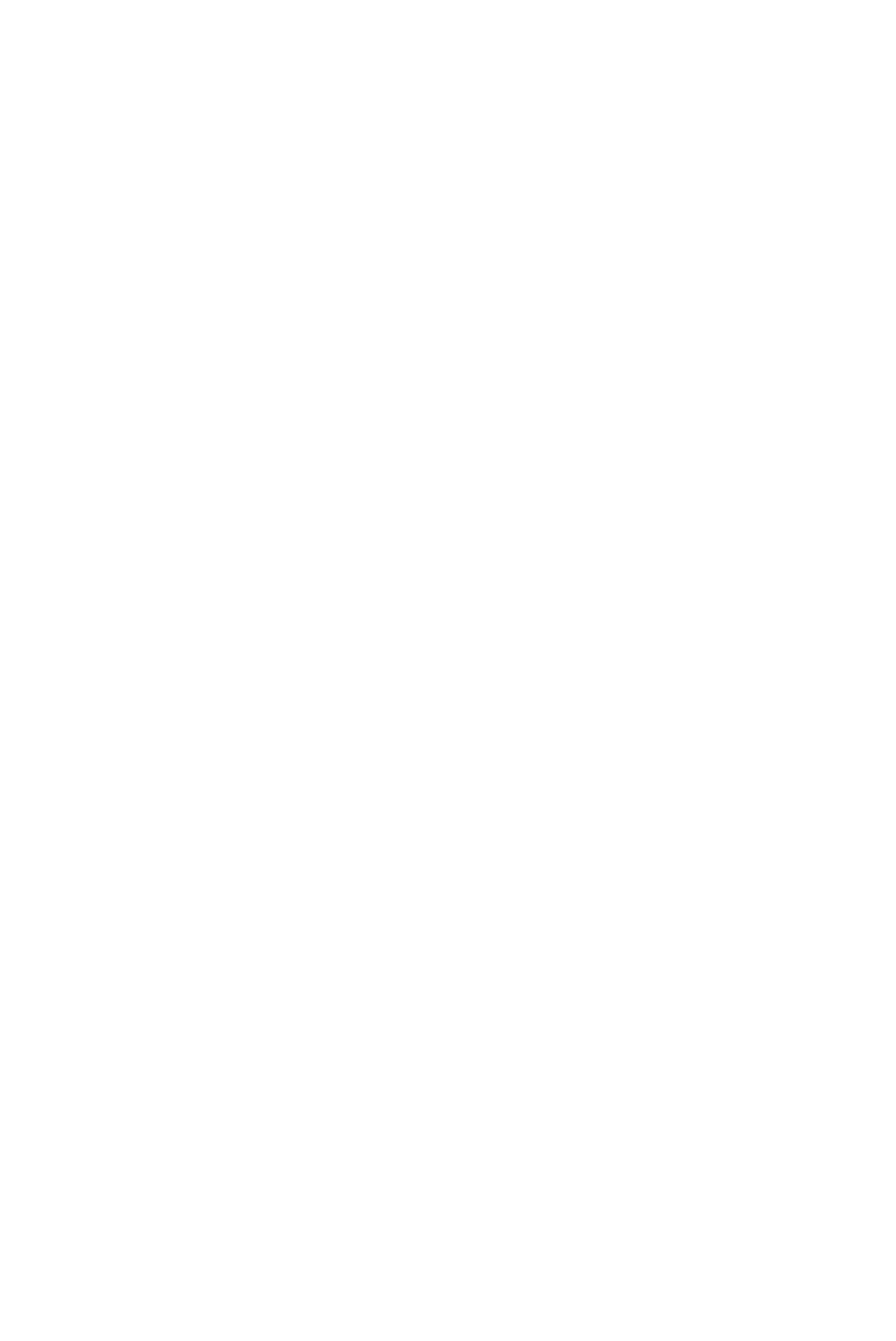
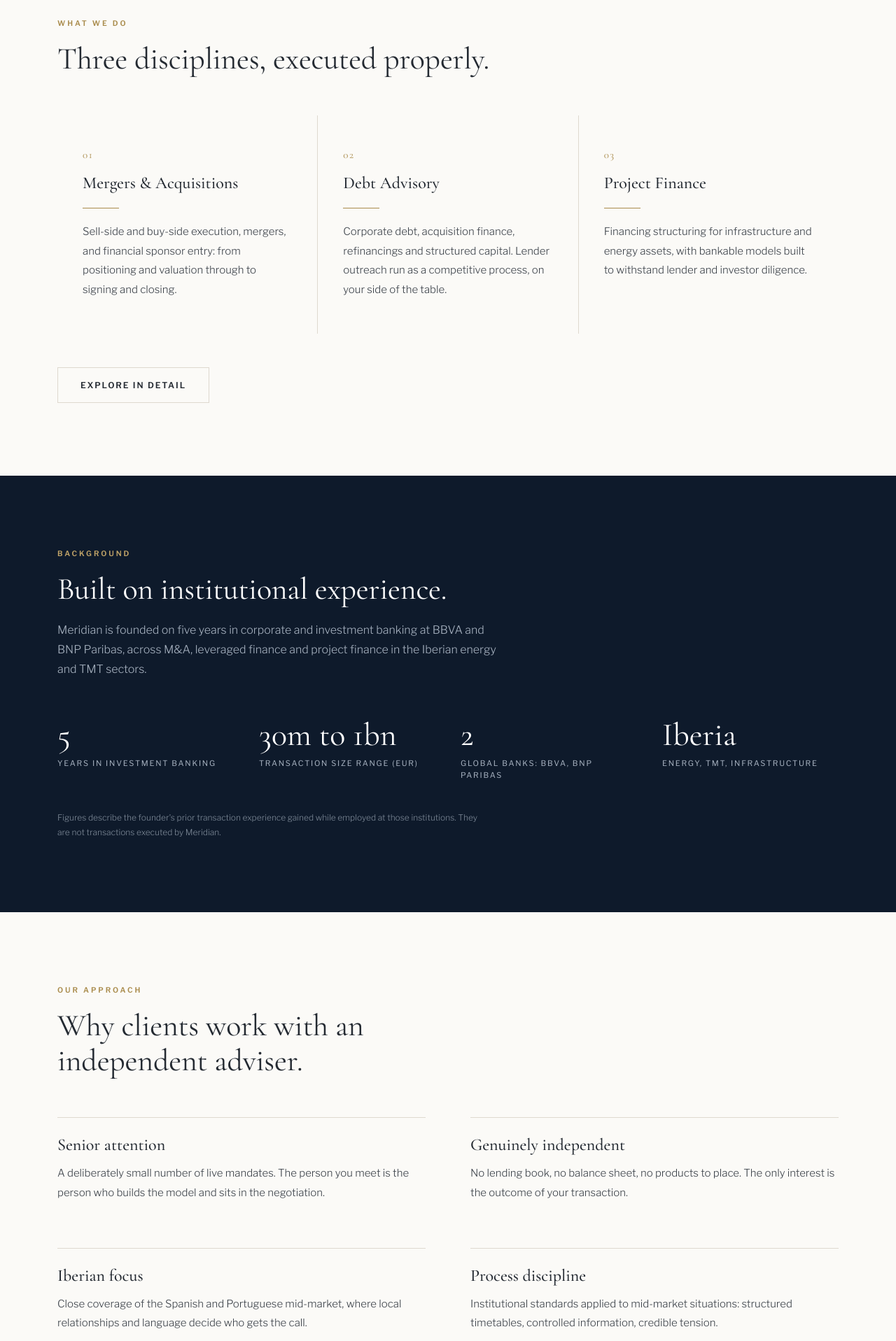
Before and after one commit to arosmuno/Meridian, a Next.js app: page / in a window 1280 px wide. Before the commit this address had no page. Shown: the part 880-2797 px from the top of the page at 70% size. Before the commit the page ends 800 px from the top, so only its background shows below. Built offline with nearby package versions, Linux system fonts and the light colour scheme.

Commit message:
Add main page layout and content for Meridian Capital
This file contains the main page layout and content for the Meridian Capital Markets website, including sections for services, approach, market intelligence, and contact information.

```diff
--- /dev/null
+++ b/pages/index.js
@@ -0,0 +1,157 @@
+import Head from 'next/head';
+import Link from 'next/link';
+import Layout from '../components/Layout';
+
+const SERVICES = [
+  { n: '01', t: 'Mergers & Acquisitions', d: 'Sell-side and buy-side execution, mergers, and financial sponsor entry: from positioning and valuation through to signing and closing.' },
+  { n: '02', t: 'Debt Advisory', d: 'Corporate debt, acquisition finance, refinancings and structured capital. Lender outreach run as a competitive process, on your side of the table.' },
+  { n: '03', t: 'Project Finance', d: 'Financing structuring for infrastructure and energy assets, with bankable models built to withstand lender and investor diligence.' },
+];
+
+const PILLARS = [
+  { t: 'Senior attention', d: 'A deliberately small number of live mandates. The person you meet is the person who builds the model and sits in the negotiation.' },
+  { t: 'Genuinely independent', d: 'No lending book, no balance sheet, no products to place. The only interest is the outcome of your transaction.' },
+  { t: 'Iberian focus', d: 'Close coverage of the Spanish and Portuguese mid-market, where local relationships and language decide who gets the call.' },
+  { t: 'Process discipline', d: 'Institutional standards applied to mid-market situations: structured timetables, controlled information, credible tension.' },
+];
+
+export default function Home() {
+  return (
+    <>
+      <Head>
+        <title>Meridian Capital Markets &mdash; M&amp;A, Debt Advisory &amp; Project Finance</title>
+        <meta name="description" content="Independent M&A, debt advisory and project finance for companies, shareholders and financial sponsors across Iberia." />
+        <link rel="canonical" href="https://www.meridiancapmarkets.com/" />
+      </Head>
+      <Layout>
+        <section className="hero">
+          <div className="wrap">
+            <div className="eyebrow on-dark">Independent Corporate Finance</div>
+            <h1 className="display" style={{ marginTop: 22 }}>Advice that is only ever on your side of the table.</h1>
+            <p className="lead on-dark hero-sub">
+              Meridian advises companies, shareholders and financial sponsors on mergers and acquisitions,
+              debt advisory and project finance across the Iberian mid-market.
+            </p>
+            <div style={{ marginTop: 42, display: 'flex', gap: 14, flexWrap: 'wrap' }}>
+              <Link href="/contact" className="btn btn-solid">Start a conversation</Link>
+              <Link href="/services" className="btn btn-ghost on-dark">Our services</Link>
+            </div>
+          </div>
+        </section>
+
+        <section className="sec">
+          <div className="wrap">
+            <div className="sec-head">
+              <div className="eyebrow">What we do</div>
+              <h2 className="h2" style={{ marginTop: 16 }}>Three disciplines, executed properly.</h2>
+            </div>
+            <div className="g3">
+              {SERVICES.map((s) => (
+                <div key={s.n}>
+                  <div className="svc-i">{s.n}</div>
+                  <h3 className="h3" style={{ marginTop: 14 }}>{s.t}</h3>
+                  <hr className="rule" style={{ margin: '20px 0' }} />
+                  <p className="body" style={{ fontSize: 15 }}>{s.d}</p>
+                </div>
+              ))}
+            </div>
+            <div style={{ marginTop: 48 }}>
+              <Link href="/services" className="btn btn-ghost">Explore in detail</Link>
+            </div>
+          </div>
+        </section>
+
+        <section className="sec dark">
+          <div className="wrap">
+            <div className="sec-head">
+              <div className="eyebrow on-dark">Background</div>
+              <h2 className="h2" style={{ marginTop: 16, color: '#fff' }}>Built on institutional experience.</h2>
+              <p className="lead on-dark" style={{ marginTop: 20, fontSize: 16 }}>
+                Meridian is founded on five years in corporate and investment banking at BBVA and BNP Paribas,
+                across M&amp;A, leveraged finance and project finance in the Iberian energy and TMT sectors.
+              </p>
+            </div>
+            <div className="g4">
+              {[
+                { k: '5', v: 'Years in investment banking' },
+                { k: '30m to 1bn', v: 'Transaction size range (EUR)' },
+                { k: '2', v: 'Global banks: BBVA, BNP Paribas' },
+                { k: 'Iberia', v: 'Energy, TMT, Infrastructure' },
+              ].map((m) => (
+                <div key={m.v}>
+                  <div className="num">{m.k}</div>
+                  <div className="num-lbl">{m.v}</div>
+                </div>
+              ))}
+            </div>
+            <p className="disclaimer" style={{ marginTop: 40 }}>
+              Figures describe the founder&apos;s prior transaction experience gained while employed at those
+              institutions. They are not transactions executed by Meridian.
+            </p>
+          </div>
+        </section>
+
+        <section className="sec">
+          <div className="wrap">
+            <div className="sec-head">
+              <div className="eyebrow">Our approach</div>
+              <h2 className="h2" style={{ marginTop: 16 }}>Why clients work with an independent adviser.</h2>
+            </div>
+            <div className="g2">
+              {PILLARS.map((p) => (
+                <div key={p.t} style={{ borderTop: '1px solid var(--line)', paddingTop: 24 }}>
+                  <h3 className="h3">{p.t}</h3>
+                  <p className="body" style={{ marginTop: 12, fontSize: 15 }}>{p.d}</p>
+                </div>
+              ))}
+            </div>
+            <div style={{ marginTop: 52 }}>
+              <Link href="/approach" className="btn btn-ghost">Read our approach</Link>
+            </div>
+          </div>
+        </section>
+
+        <section className="sec alt">
+          <div className="wrap g2" style={{ alignItems: 'center' }}>
+            <div>
+              <div className="eyebrow">Market Intelligence</div>
+              <h2 className="h2" style={{ marginTop: 16 }}>We track the European deal market, in public.</h2>
+              <hr className="rule" />
+              <p className="body">
+                Meridian maintains an independent record of European M&amp;A, buyout, leveraged finance and
+                project finance activity, compiled continuously from regulators, newswires and the financial press.
+                It is how we stay close to structures, pricing and who is active, and it is open to read.
+              </p>
+              <div style={{ marginTop: 30 }}>
+                <Link href="/intelligence" className="btn btn-solid">View the deal record</Link>
+              </div>
+            </div>
+            <div style={{ borderLeft: '1px solid var(--line)', paddingLeft: 40 }}>
+              <ul className="ticks">
+                <li>European and Iberian transactions, updated continuously</li>
+                <li>Every entry linked to its original published source</li>
+                <li>Structured by type, sector, geography and value</li>
+                <li>Editorially separate from the advisory practice</li>
+                <li>No confidential or client information, ever</li>
+              </ul>
+            </div>
+          </div>
+        </section>
+
+        <section className="sec dark" style={{ textAlign: 'center' }}>
+          <div className="wrap-narrow">
+            <div className="eyebrow on-dark">Get in touch</div>
+            <h2 className="h2" style={{ marginTop: 18, color: '#fff' }}>Considering a transaction?</h2>
+            <p className="lead on-dark" style={{ marginTop: 18, fontSize: 16 }}>
+              Most good processes start with an informal conversation, long before a mandate exists.
+              Those conversations are confidential and carry no obligation.
+            </p>
+            <div style={{ marginTop: 36 }}>
+              <Link href="/contact" className="btn btn-solid">Contact Meridian</Link>
+            </div>
+          </div>
+        </section>
+      </Layout>
+    </>
+  );
+}
```
